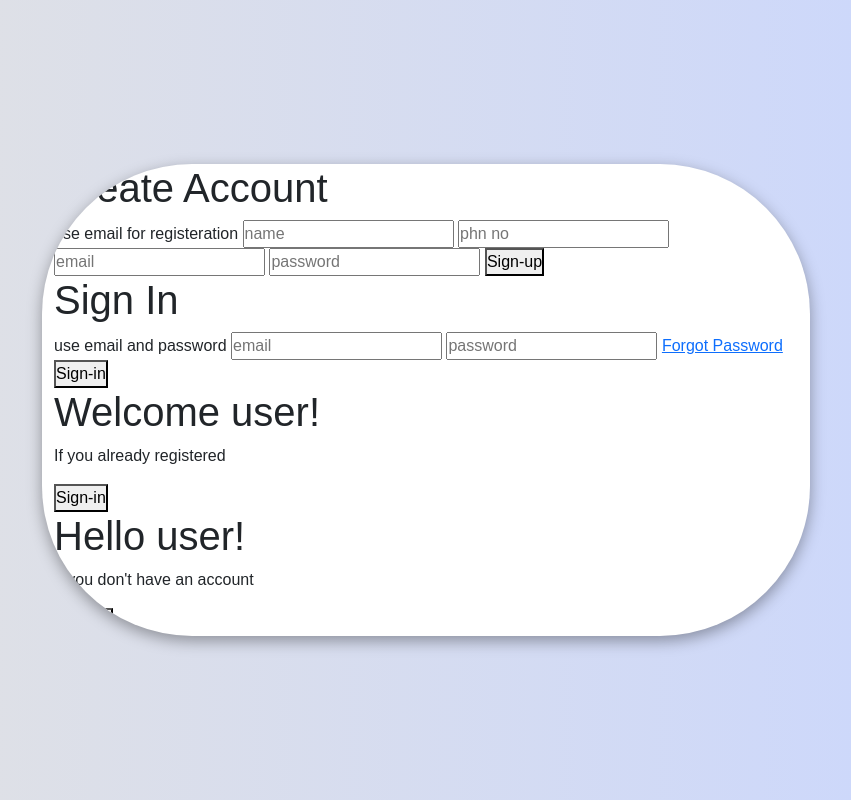
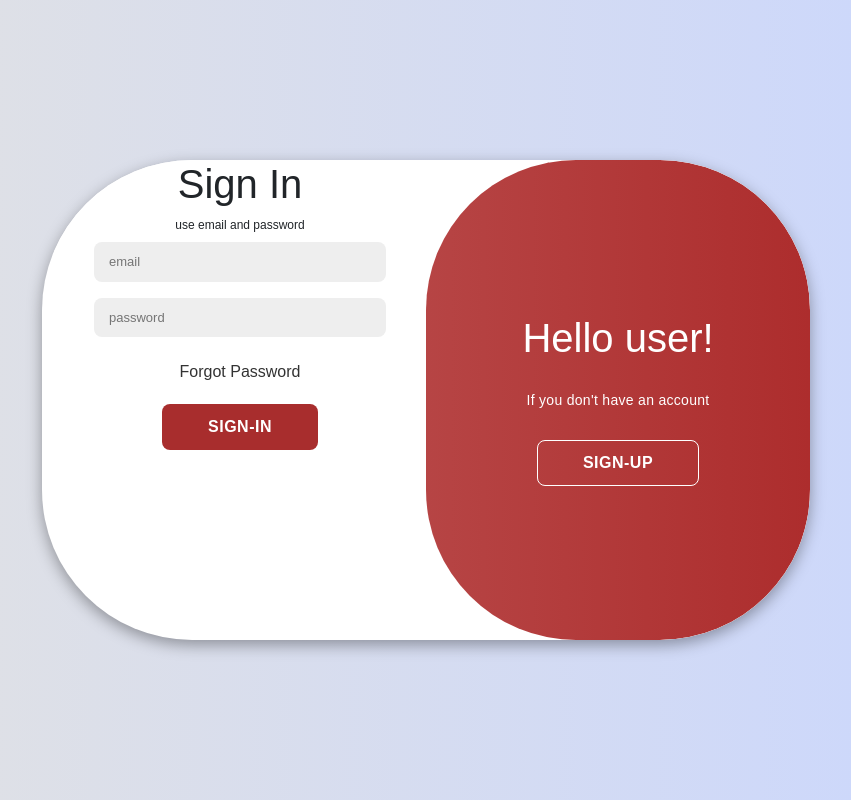
Before and after one commit to Sabbir45ali/BrestCancerDetection, a Flask app: page / in a window 1280 px wide. Shown: the whole page, without its empty margins (214-1065 px from the left). Run offline with Flask 3, Linux system fonts and the light colour scheme; some libraries are stand-ins or nearby versions.

Commit message:
form designed

```diff
--- /dev/null
+++ b/static/script.js
@@ -0,0 +1,11 @@
+const container=document.getElementById("container");
+const registerbtn=document.getElementById("register");
+const loginbtn=document.getElementById("login");
+
+registerbtn.addEventListener("click",()=>{
+    container.classList.add("active");
+});
+
+loginbtn.addEventListener("click",()=>{
+    container.classList.remove("active");
+});
--- a/static/style.css
+++ b/static/style.css
@@ -21,4 +21,153 @@ body{
   position: relative;
   overflow: hidden;
   width:768px;
+  max-width: 100%;
+  min-height: 480px;
 }
+.container p{
+  font-size:14px;
+  line-height: 20px;
+  letter-spacing: 0.3px;
+  margin: 20px 0;
+}
+.container span{
+  font-size: 12px;
+}
+.container a{
+  color:#333;
+  font: 13px;
+  text-decoration: none;
+  margin: 15px 0 10px;
+}
+.container button{
+  background-color: #a82d2d;
+  color:#fff;
+  padding: 10px 45px;
+  border: 1px solid transparent;
+  border-radius: 8px;
+  font-weight: 600;
+  letter-spacing: 0.5px;
+  text-transform: uppercase;
+  margin-top: 10px;
+  cursor: pointer;
+}
+.container button.hidden{
+  background-color: transparent;
+  border-color: #fff;
+}
+.container form{
+  background-color: #fff;
+  display: flex;
+  align-items: center;
+  justify-content: center;
+  flex-direction: column;
+  padding: 0 40px;
+  height:100%;
+  /* position: relative;
+  top:65px; */
+}
+.container input{
+  background-color: #eee;
+  border:none;
+  margin: 8px 0;
+  padding: 10px 15px;
+  font-size: 13px;
+  border-radius: 8px;
+  width:100%;
+  outline: none;
+}
+.sign-up , sign-in{
+  position: absolute;
+  top:0;
+  height:100%;
+  padding: 0 30px;
+  transition: all 0.6s ease-in-out;
+}
+.sign-in{
+  left:0;
+  width:50%;
+  z-index:2;
+}
+.container.active .sign-in{
+  transform: translateX(100%);
+}
+.sign-up{
+  left:0;
+  width:50%;
+  z-index:1;
+  opacity: 0;
+}
+.container.active .sign-up{
+  transform: translateX(100%);
+  opacity: 1;
+  z-index: 5;
+  animation: move 0.6s;
+}
+@keyframes move {
+  0%, 49.99%{
+    opacity:0;
+    z-index:1;
+  }
+  50%, 100%{
+    opacity: 1;
+    z-index: 5;
+  }
+}
+.toggle-container{
+  position: absolute;
+  top:0;
+  left:50%;
+  width:50%;
+  height:100%;
+  overflow: hidden;
+  border-radius: 150px;
+  z-index: 1000;
+  transition: all 0.6s ease-in-out;
+}
+.container.active .toggle-container{
+  transform: translateX(-100%);
+  border-radius: 150px;
+}
+.toggle{
+  background-color: #a82d2d;
+  height: 100%;
+  background: linear-gradient(to right, #c05c5c, #ad2d2d);
+  color: #fff;
+  position:relative;
+  left:-100%;
+  width:200%;
+  transform: translateX(0);
+  transition: all 0.6s ease-in-out;
+}
+.container.active .toggle{
+  transform: translateX(50%);
+}
+.toggle-panel{
+  position: absolute;
+  display: flex;
+  width: 50%;
+  height:100%;
+  display: flex;
+  justify-content: center;
+  align-items: center;
+  flex-direction: column;
+  padding: 0 30px;
+  text-align: center;
+  top:0;
+  transform: translateX(0);
+  transition: all 0.6s ease-in-out;
+}
+.toggle-left{
+  transform: translateX(-200%);
+
+}
+.container.active .toggle-left{
+  transform: translateX(0);
+}
+.toggle-right{
+  transform: translateX(0);
+  right: 0;
+}
+.container.active .toggle-right{
+  transform: translateX(200%);
+}
--- a/templates/signup.html
+++ b/templates/signup.html
@@ -9,13 +9,10 @@
     <title>loginpage</title>
 </head>
 <body>
-    <div class="container" id="contaoner">
+    <div class="container" id="container">
         <div class="sign-up">
             <form>
                 <h1>Create Account</h1>
-                <div class="icons">
-                    <a href="#" class="icon"></a>
-                </div>
                 <span>use email for registeration</span>
                 <input type="text" placeholder="name"/>
                 <input type="number" placeholder="phn no"/>
@@ -27,9 +24,6 @@
         <div class="sign-in">
             <form>
                 <h1>Sign In</h1>
-                <div class="icons">
-                    <a href="#" class="icon"></a>
-                </div>
                 <span>use email and password</span>
                 <input type="email" placeholder="email"/>
                 <input type="password" placeholder="password"/>
@@ -52,5 +46,6 @@
             </div>
         </div>
     </div>
+    <script src="{{ url_for('static', filename='script.js') }}"></script>
 </body>
 </html>
```
